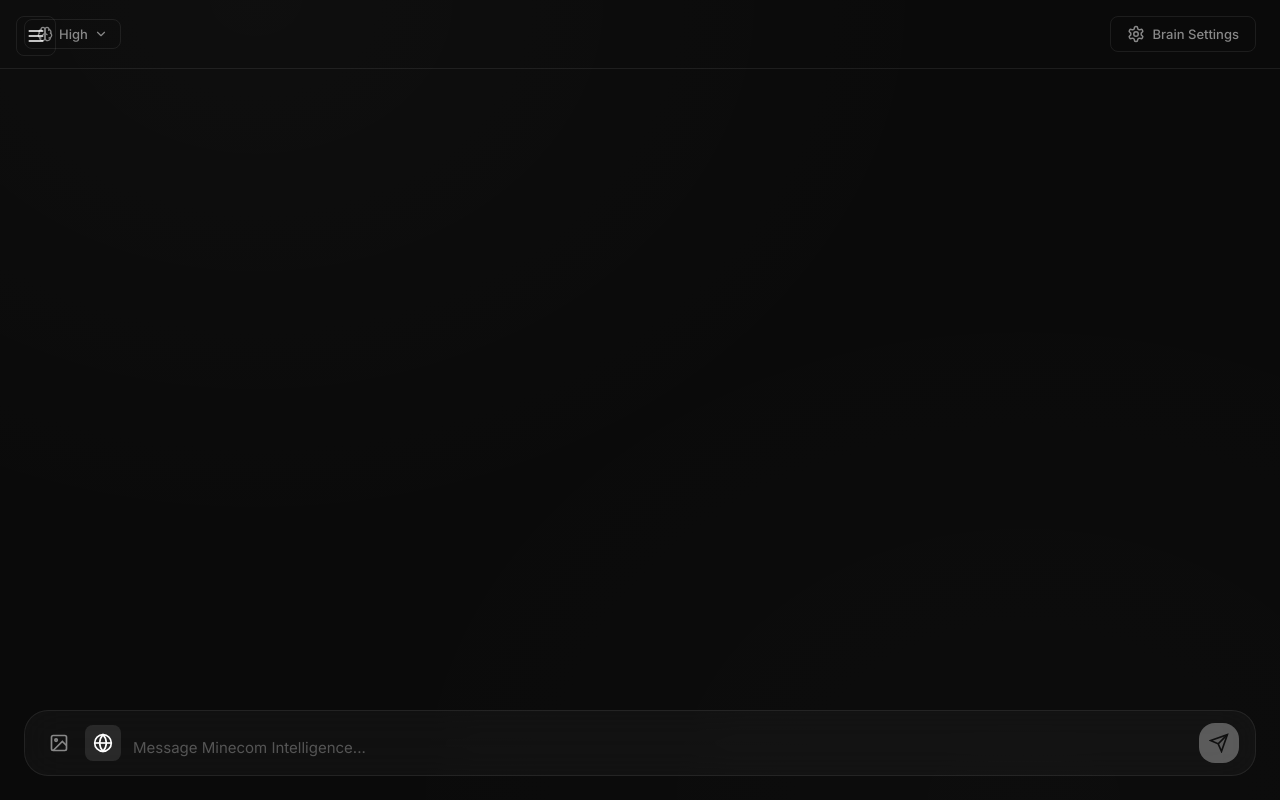
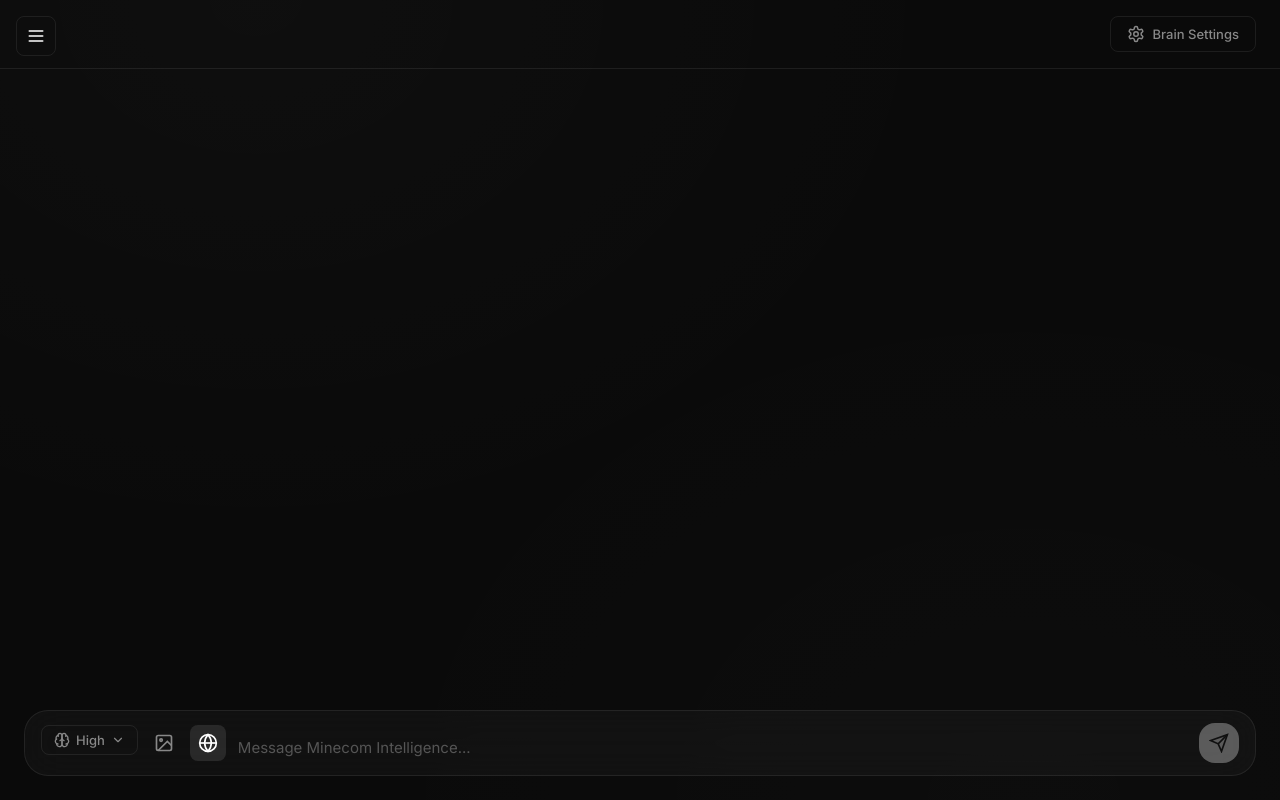
Before and after one commit to Vaskrokodile/brainedai, a Next.js app: page / in a window 1280 px wide. Built offline with nearby package versions, Linux system fonts and the light colour scheme.

Commit message:
Move intelligence dropdown inside chatbox and fix layout

```diff
--- a/app/brain/page.module.css
+++ b/app/brain/page.module.css
@@ -26,6 +26,7 @@ body.sidebar-open .contentWrapper {
 .title {
   display: flex;
   align-items: center;
+  justify-content: center;
   gap: 12px;
   font-size: 28px;
   font-weight: 700;
--- a/app/page.module.css
+++ b/app/page.module.css
@@ -24,21 +24,16 @@ body.sidebar-open .contentWrapper {
   display: flex;
   flex-direction: column;
   overflow: hidden;
+  height: 100%;
 }
 
 .header {
   padding: 16px 24px;
   border-bottom: 1px solid var(--glass-border);
   display: flex;
-  justify-content: space-between;
+  justify-content: flex-end;
   align-items: center;
   background: var(--bg-secondary);
-}
-
-.headerLeft {
-  display: flex;
-  align-items: center;
-  gap: 16px;
 }
 
 .headerRight {
@@ -97,4 +92,5 @@ body.sidebar-open .contentWrapper {
 .messagesArea {
   flex: 1;
   overflow-y: auto;
+  min-height: 0;
 }
--- a/app/page.tsx
+++ b/app/page.tsx
@@ -5,7 +5,6 @@ import { BrainProvider } from '@/context/BrainContext';
 import { MiniSidebar } from '@/components/MiniSidebar';
 import ChatMessage from '@/components/ChatMessage';
 import ChatInput from '@/components/ChatInput';
-import { IntelligenceDropdown } from '@/components/IntelligenceDropdown';
 import { useRef, useEffect } from 'react';
 import { Settings } from 'lucide-react';
 import Link from 'next/link';
@@ -14,9 +13,6 @@ import styles from './page.module.css';
 function ChatHeader() {
   return (
     <header className={styles.header}>
-      <div className={styles.headerLeft}>
-        <IntelligenceDropdown />
-      </div>
       <div className={styles.headerRight}>
         <Link href="/brain" className={styles.settingsButton}>
           <Settings size={18} />
--- a/components/ChatInput.tsx
+++ b/components/ChatInput.tsx
@@ -2,6 +2,7 @@
 
 import React, { useState, useRef } from 'react';
 import { useChat } from '@/context/ChatContext';
+import { IntelligenceDropdown } from '@/components/IntelligenceDropdown';
 import styles from './ChatInput.module.css';
 
 interface ChatInputProps {
@@ -65,6 +66,7 @@ export default function ChatInput({ onSend, disabled }: ChatInputProps) {
       )}
       <div className={styles.inputWrapper}>
         <div className={styles.actions}>
+          <IntelligenceDropdown />
           <label className={styles.actionBtn} title="Attach image">
             <input
               type="file"
```
